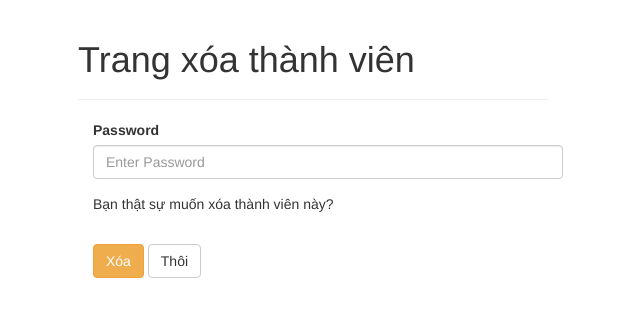
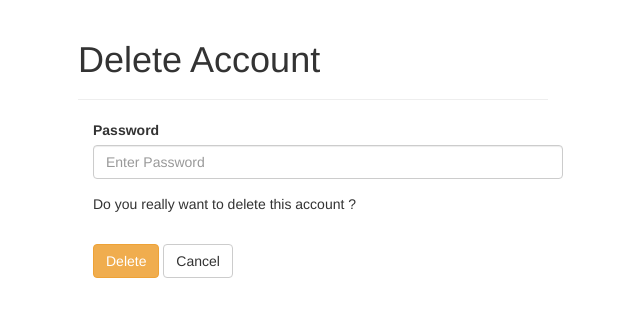
Before and after one commit to tchuong2ca/CSE485_1851061479-NguyenTuanTruong, a PHP site: the page made by template/delete.php in a window 1280 px wide. Shown: the top 317 px of the page, without its empty margins (327-967 px from the left). Run offline with PHP 8.4, Linux system fonts and the light colour scheme.

Commit message:
sua trang delete

```diff
--- a/Database/cv_project-version2.sql
+++ b/Database/cv_project-version2.sql
@@ -3,7 +3,7 @@
 -- https://www.phpmyadmin.net/
 --
 -- Máy chủ: 127.0.0.1
--- Thời gian đã tạo: Th1 17, 2021 lúc 12:38 PM
+-- Thời gian đã tạo: Th1 17, 2021 lúc 02:02 PM
 -- Phiên bản máy phục vụ: 10.4.16-MariaDB
 -- Phiên bản PHP: 7.4.12
 
--- a/include/footer.php
+++ b/include/footer.php
@@ -9,7 +9,7 @@
     <link rel="stylesheet" href="include/assets/css/Table-With-Search.css">
 <div class="footer-basic">
         <footer>
-            <div class="social"><a href="#"><i class="icon ion-social-instagram"></i></a><a href="#"><i class="icon ion-social-snapchat"></i></a><a href="#"><i class="icon ion-social-twitter"></i></a><a href="#"><i class="icon ion-social-facebook"></i></a></div>
+            <div class="social"><a href="#"><i class="icon ion-social-instagram"></i></a><a href="#"><i class="icon ion-social-snapchat"></i></a><a href="#"><i class="icon ion-social-twitter"></i></a><a href="https://www.facebook.com/kimtiem.kim/"><i class="icon ion-social-facebook"></i></a></div>
             <ul class="list-inline">
                 <li class="list-inline-item"><a href="#">Home</a></li>
                 <li class="list-inline-item"><a href="#">Services</a></li>
--- a/template/changepassword.php
+++ b/template/changepassword.php
@@ -23,12 +23,10 @@ if(isset($_POST['change']))
 	}
 }
 ?>
-
-
     <div class="container">
     <div class="row justify-content-center">
         <div class="col-md-6 col-lg-5">
-            <h3 style="font-size:23px;" class="text-center text-secondary mt-5 mb-3">Forgot Password</h3>
+            <h3 style="font-size:23px;" class="text-center text-secondary mt-5 mb-3">Change Password</h3>
             <form method="post"class="forgot border rounded w-100 mb-5 mx-auto px-3 pt-3 bg-light">
             <?php if(!empty($wer)){ echo $wer; }?>
 
@@ -41,7 +39,5 @@ if(isset($_POST['change']))
         </div>
     </div>
 </div>
-
-
     <script src="include/assets/js/jquery.min.js"></script>
     <script src="include/assets/bootstrap/js/bootstrap.min.js"></script>
--- a/template/delete.php
+++ b/template/delete.php
@@ -49,17 +49,17 @@ if(isset($_POST["delete"])) {
             <div class="row">
                 <div class="col-md-12">
                     <div class="page-header">
-                        <h1>Trang xóa thành viên</h1>
+                        <h1>Delete Account</h1>
                     </div>
                     <form method="post">
                         <div class="container">
 
                             <div class="form-group"><label class="text-secondary">Password</label>
                             <input name= "password" id="password" class="form-control" type="password" required="" placeholder="Enter Password"></div>
-                            <p>Bạn thật sự muốn xóa thành viên này?</p><br>
+                            <p>Do you really want to delete this account ?</p><br>
                             <p>
-                                <input name="delete" type="submit" value="Xóa" class="btn btn-warning">
-                                <a href="index.php" class="btn btn-default">Thôi</a>
+                                <input name="delete" type="submit" value="Delete" class="btn btn-warning">
+                                <a href="index.php" class="btn btn-default">Cancel</a>
                             </p>
                         </div>
                     </form>
```
Also changed, not shown: template/profile.php (+0 -21 lines).
